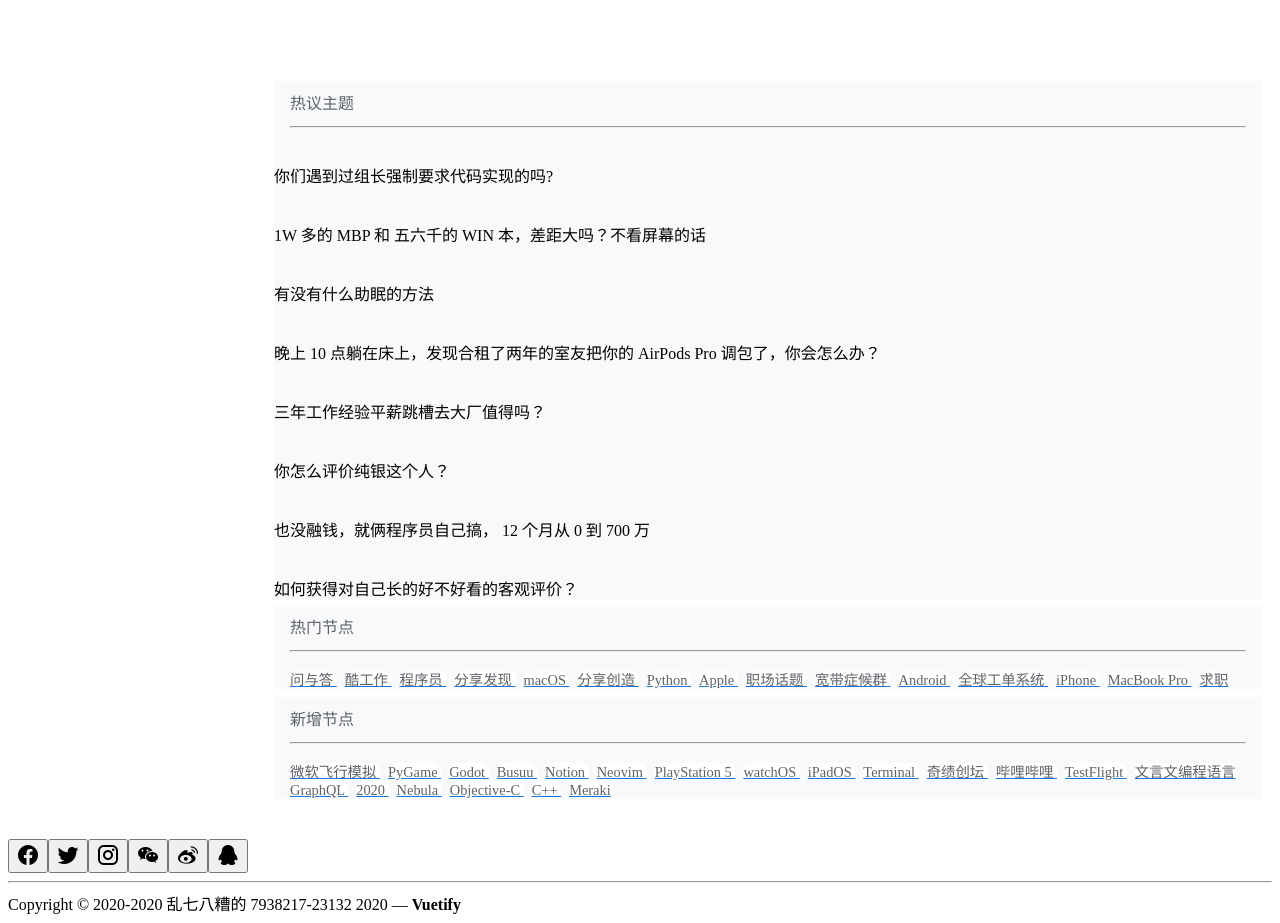
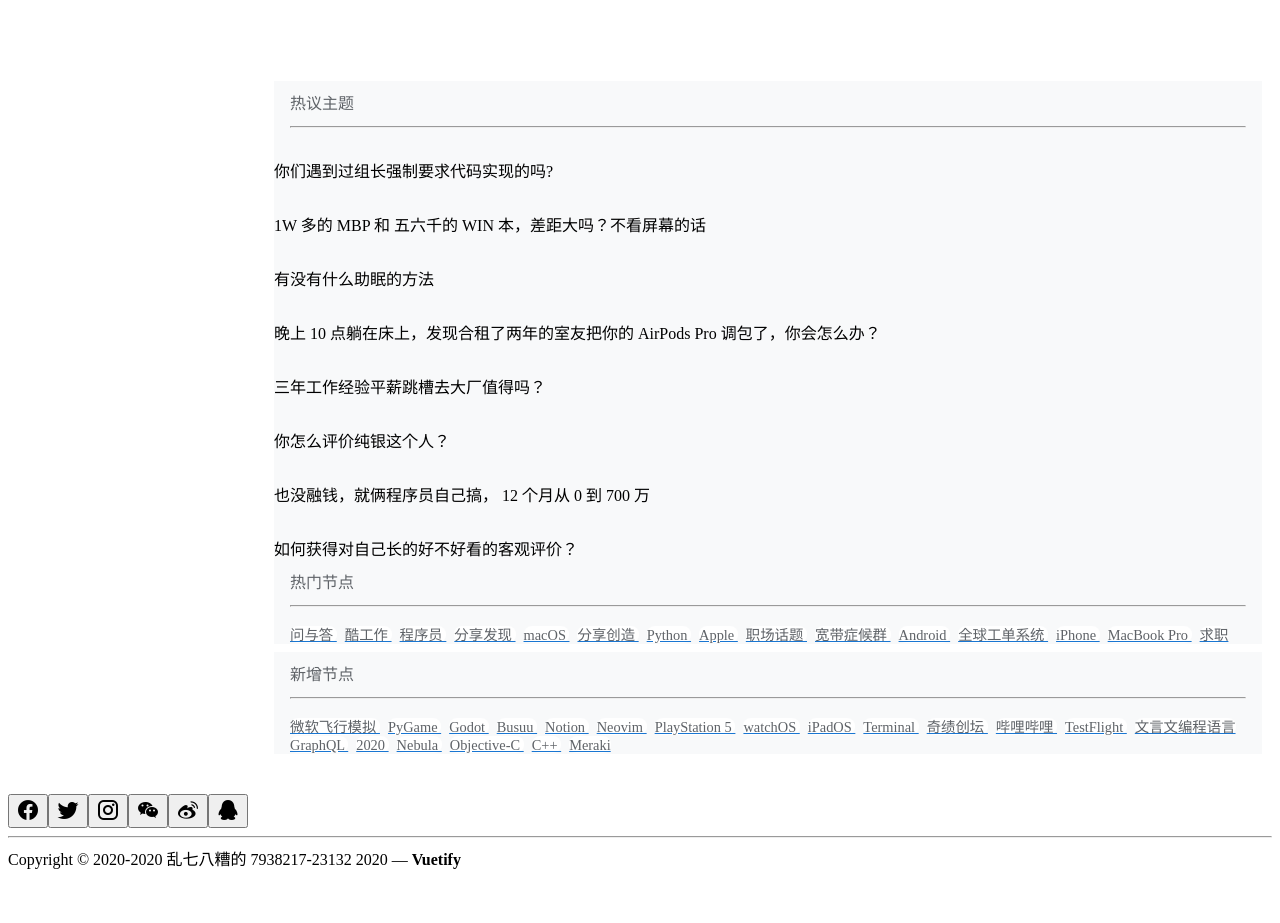
Before and after one commit to GuMengYu/v2exp, a Vue app: page /#/v2 in a window 1280 px wide. Shown: the part 900-1823 px from the top of the page. After the commit the page ends 1778 px from the top, so only its background shows below. Built offline with nearby package versions, Linux system fonts and the light colour scheme; grey boxes are pictures that could not be loaded.

Commit message:
fixup: 列表图片样式修正

```diff
--- a/src/components/hotList.vue
+++ b/src/components/hotList.vue
@@ -20,7 +20,7 @@
           </template>
 
       </div>
-      <v-list dense v-else-if="type==='list-item-avatar'" class="list-content">
+      <v-list dense v-else-if="type==='list-item-avatar'" class="list-content list-item-avatar">
         <template v-for="item in data">
           <v-list-item @click="go(item.id)" :key="item.id">
             <v-list-item-avatar size="30">
@@ -32,7 +32,7 @@
           </v-list-item>
         </template>
       </v-list>
-      <v-list dense v-else class="list-content">
+      <v-list dense v-else class="list-content list-item-image">
         <template v-for="item in data">
           <v-list-item @click="go(item.id)" :key="item.id">
             <v-img :src="item.img" height="66" max-width="91"></v-img>
@@ -101,11 +101,13 @@
   .list-content {
     background: transparent;
   }
-  .v-image {
-      margin-right: 10px;
-  }
-  .v-list-item {
-    margin: 5px 0;
+  .list-item-image {
+    .v-list-item {
+      padding: 10px 16px;
+      .v-image {
+        margin-right: 15px;
+      }
+   }
   }
 }
 </style>
```
